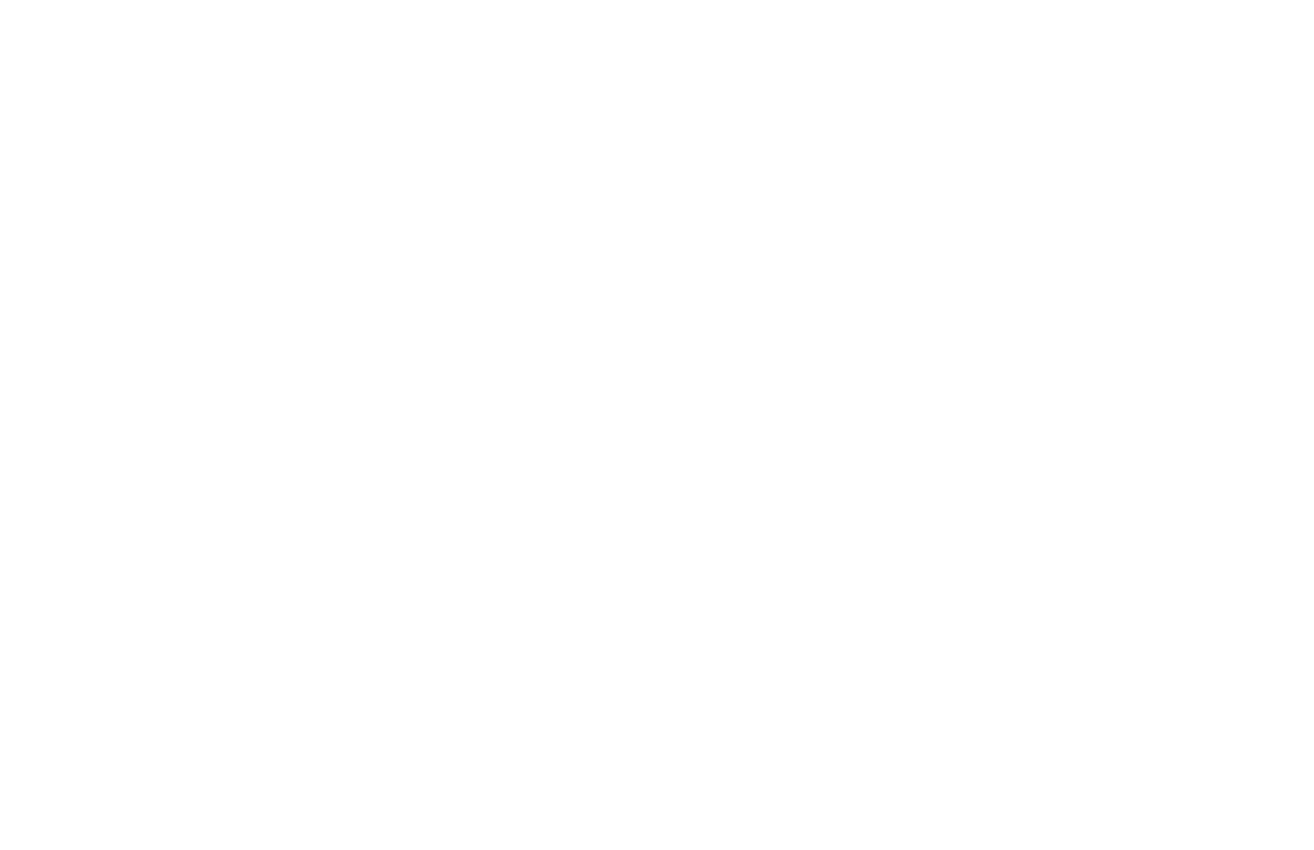
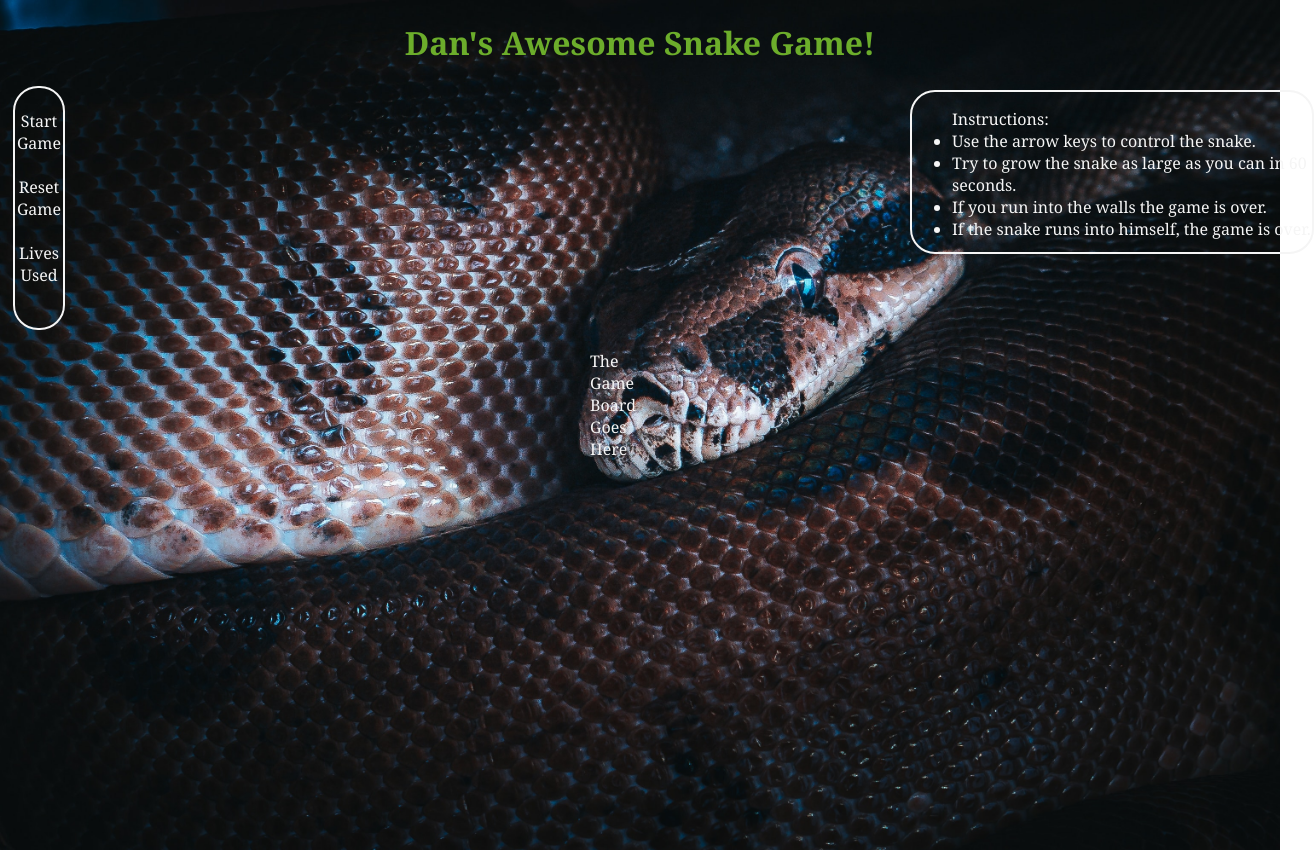
Before and after one commit to DanCtheDeveloper/Awesome_Snake_Game, a plain HTML site: page Awesome_Snake_Game/index.html in a window 1280 px wide. Shown: the whole page, 1314 px wide, since content can reach past the window. Before the commit the page ends 800 px from the top, so only its background shows below. Drawn offline with Linux system fonts and the light colour scheme.

Commit message:
Basic HTML and CSS in progress

```diff
--- a/Awesome_Snake_Game/Style.css
+++ b/Awesome_Snake_Game/Style.css
@@ -0,0 +1,57 @@
+/* Set Background */
+body {
+    background-image: url("./assets/pexels-jan-kopřiva-5899211.jpg");
+    font-family: Georgia, 'Times New Roman', Times, serif;
+    background-repeat: no-repeat;
+    background-size: cover;
+}
+
+/* Set color (text) */
+body {
+    color: whitesmoke
+}
+
+h1 {
+    color: rgb(108, 173, 43);
+    text-align: center;
+}
+/* Set Fonts */
+
+/* Set Styling for Divs */
+
+.Instructions {
+    height: 10em;
+    margin: 5px;
+    width:25em;
+    border-radius: 25px;
+    border: 2px solid whitesmoke;
+    position: absolute;
+    top: 10%;
+    left: 75%;
+    margin-top: 10px;
+    margin-left: -50px;
+
+}
+
+
+.Side_Menu {
+    height: 15em;
+    margin: 5px;
+    width: 3em;
+    text-align: center;
+    border-radius: 25px;
+    border: 2px solid whitesmoke;
+}
+
+.Game_Board {
+    position: absolute;
+    top: 50%;
+    left: 50%;
+    margin-top: -50px;
+    margin-left: -50px;
+    width: 500px;
+    height: 500px;
+    display:grid;
+    grid-template-rows: repeat(20, 1fr);
+    grid-template-columns: repeat(20, 1fr);
+}
--- a/Awesome_Snake_Game/index.html
+++ b/Awesome_Snake_Game/index.html
@@ -4,9 +4,51 @@
     <meta charset="UTF-8">
     <meta http-equiv="X-UA-Compatible" content="IE=edge">
     <meta name="viewport" content="width=device-width, initial-scale=1.0">
-    <title>Document</title>
+    <title>Dan's Awesome Snake Game</title>
+<!--CSS and Javascript Links-->
+    <link rel="stylesheet" href="./Style.css">
+    <script src="./Script.js"></script>
+    <!-- Link any external sources -->
+
 </head>
 <body>
+<!-- H1 with Game Name -->
+    <h1>Dan's Awesome Snake Game!</h1>
 
+    <div class="Back_Img" src="./assets/pexels-jan-kopřiva-5899211.jpg" alt="Background picture of snake"></div>
+
+
+<!--Side-Div with Start Game, Reset Game Score, and Lives Used -->
+
+<div class="Side_Menu">
+    <br>
+        <div >Start Game</div>
+        <br>
+        <div>Reset Game</div>
+        <br>
+        <div>Lives Used</div>
+    </div>
+
+    <!-- Game Board -->
+
+    <div class="Game_Board">
+        The Game Board Goes Here
+    </div>
+
+<!-- Upper Div with Instructions on how to play -->
+    <div class="Instructions">
+        <ul>Instructions:
+        <li>Use the arrow keys to control the snake.</li>
+        <li>Try to grow the snake as large as you can in 60 seconds.</li>
+        <li>If you run into the walls the game is over.</li>
+        <li>If the snake runs into himself, the game is over.</li>
+    </div>
+
+
+
+
+<!-- Picture of Snake -->
+    <div class="Snake">
+    </div>
 </body>
 </html>
```
Also changed, not shown: Awesome_Snake_Game/README.md, Awesome_Snake_Game/assets/pexels-jan-kopřiva-5899211.jpg (added).
